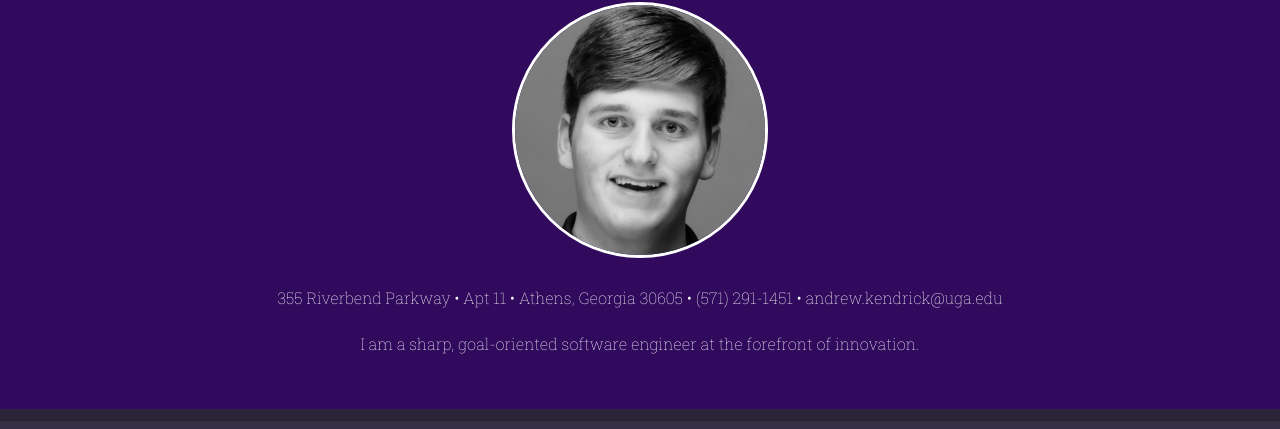
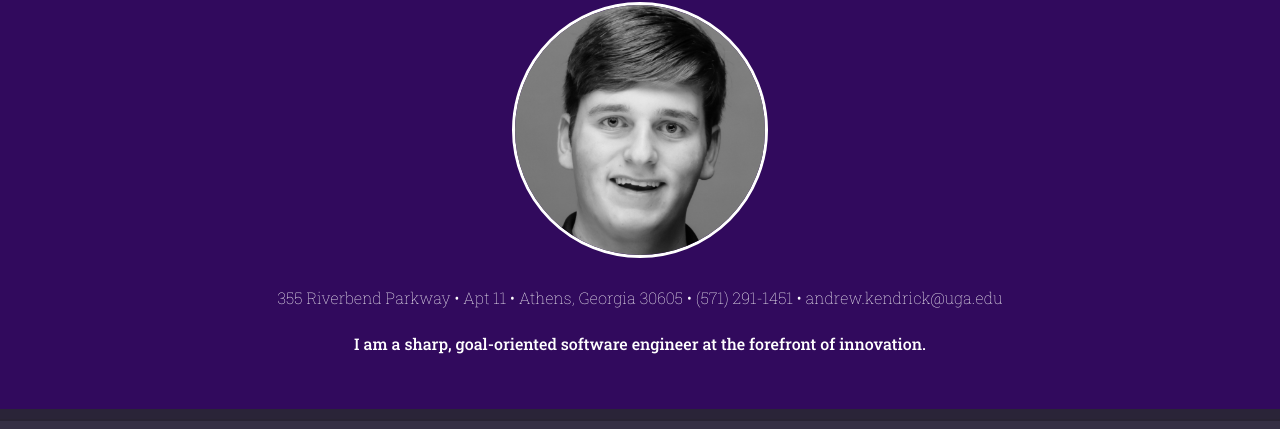
Before and after one commit to andrew-kendrick/andrew-kendrick.github.io, a plain HTML site: page index.html in a window 1280 px wide. Shown: the part 158-587 px from the top of the page. Drawn offline with Linux system fonts and the light colour scheme; a web font is replaced by a local one.

Commit message:
Grading adjustments

```diff
--- a/css/style.css
+++ b/css/style.css
@@ -94,6 +94,10 @@ footer a:hover {
     margin: 25px 0px;
     font-family: "Roboto Slab", serif;
     color: #fff;
+}
+
+.tagline {
+    font-weight: 500;
 }
 
 /* Horizontal Rules */
--- a/index.html
+++ b/index.html
@@ -23,7 +23,7 @@
             width="250">
         <p>355 Riverbend Parkway &#8226; Apt 11 &#8226; Athens, Georgia 30605 &#8226; (571) 291-1451 &#8226;
             andrew.kendrick@uga.edu</p>
-        <p>I am a sharp, goal-oriented software engineer at the forefront of innovation.</p>
+        <p class="tagline">I am a sharp, goal-oriented software engineer at the forefront of innovation.</p>
     </section>
     <hr>
     <section>
```
